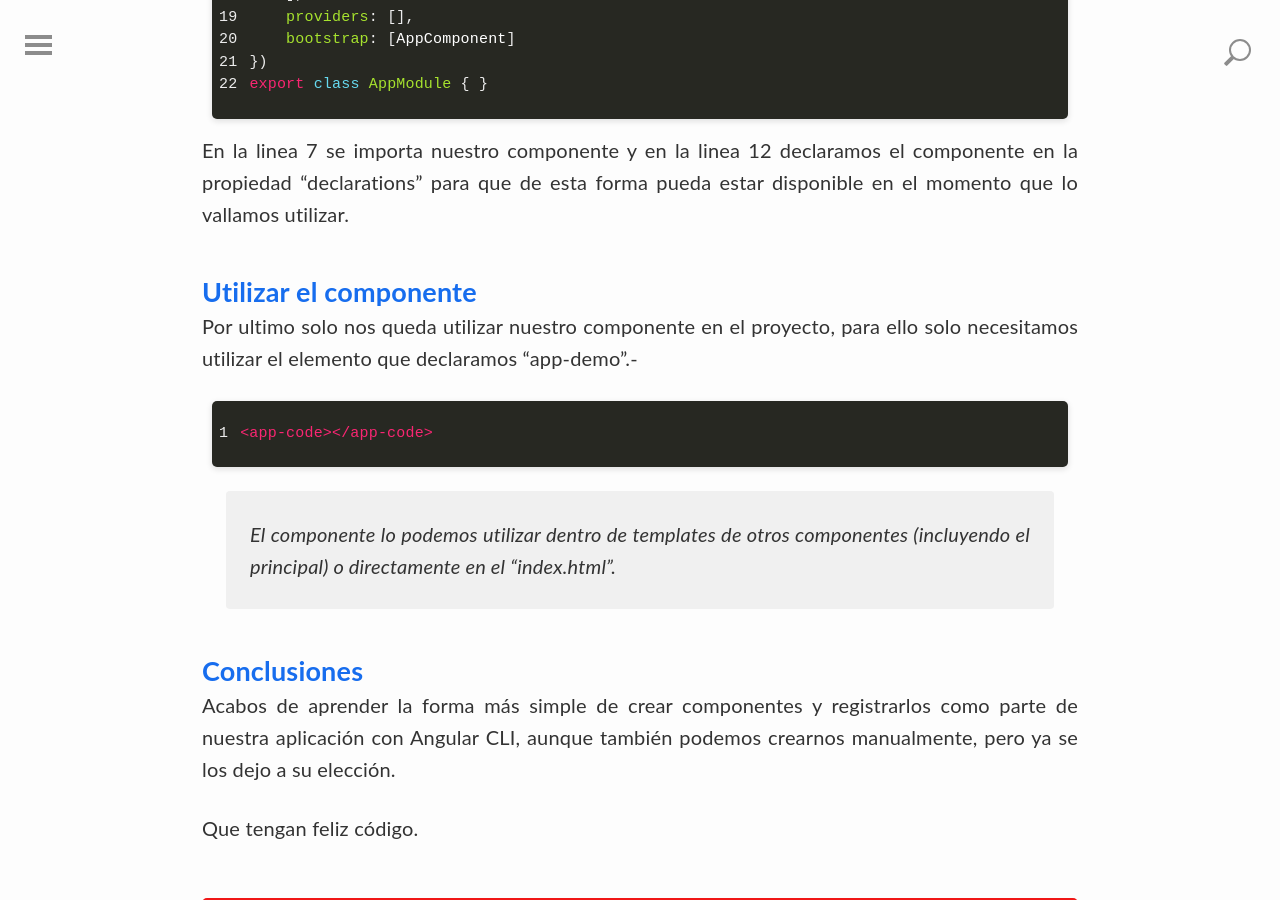
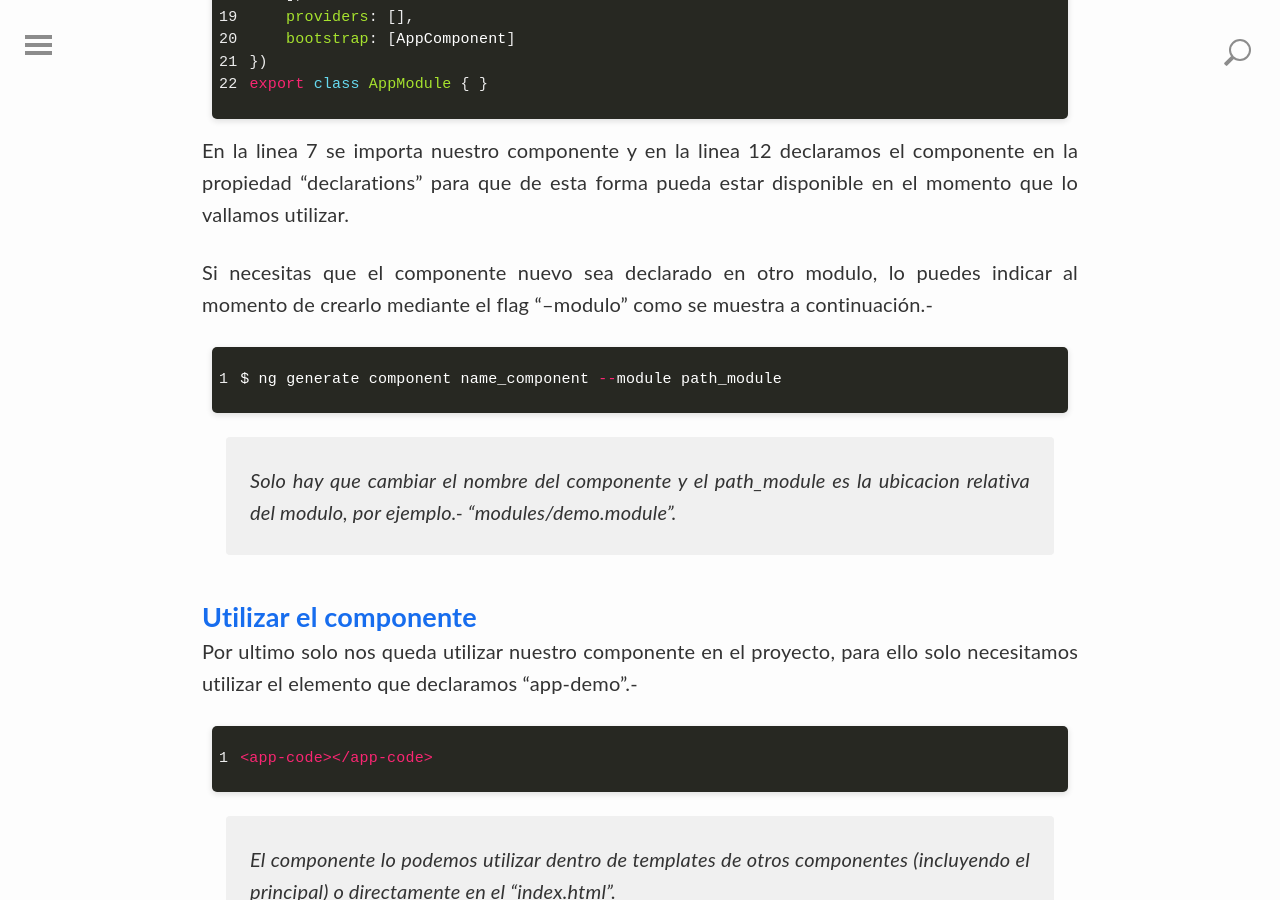
Before and after one commit to Codeandomx/codeandomx, a Jekyll site: the page built from _posts/2017-07-09-crear-componentes-en-angular.md, in a window 1280 px wide and 900 px high, scrolled down 4473 px. Built offline with Jekyll 4.4.1, drawn with Linux system fonts in a browser that asks for light colours; some web fonts are replaced; comment, search, counter and statistics services are not loaded; some of the changed text lies outside the part shown.

Commit message:
Actualizamos la informacion de los articulos.

```diff
--- a/_posts/2017-07-09-crear-componentes-en-angular.md
+++ b/_posts/2017-07-09-crear-componentes-en-angular.md
@@ -77,7 +77,7 @@ export class DemoComponent implements OnInit
             { name: 'Blog Codeando', url: 'http://blog.codeando.org' },
             { name: 'Github', url: 'https://github.com/codeandomx' },
             { name: 'Twitter', url: 'https://twitter.com/codeando_org' },
-            { name: 'Facebook', url: 'https://facebook.com/programacion.azteca' }
+            { name: 'Facebook', url: 'https://facebook.com/codeando.org' }
         ];
     }
 }
@@ -126,6 +126,14 @@ export class AppModule { }
 
 En la linea 7 se importa nuestro componente y en la linea 12 declaramos el componente en la propiedad "declarations" para que de esta forma pueda estar disponible en el momento que lo vallamos utilizar.
 
+Si necesitas que el componente nuevo sea declarado en otro modulo, lo puedes indicar al momento de crearlo mediante el flag "--modulo" como se muestra a continuación.-
+
+{% highlight javascript linenos %}
+$ ng generate component name_component --module path_module
+{% endhighlight %}
+
+> Solo hay que cambiar el nombre del componente y el path_module es la ubicacion relativa del modulo, por ejemplo.- "modules/demo.module".
+
 ## Utilizar el componente
 
 Por ultimo solo nos queda utilizar nuestro componente en el proyecto, para ello solo necesitamos utilizar el elemento que declaramos "app-demo".-
```
Also changed, not shown: other parts of _posts/2017-07-09-crear-componentes-en-angular.md (+1 -1 lines), _posts/2017-07-08-arquitectura-de-componentes-en-angular.md (+1 -1 lines).
